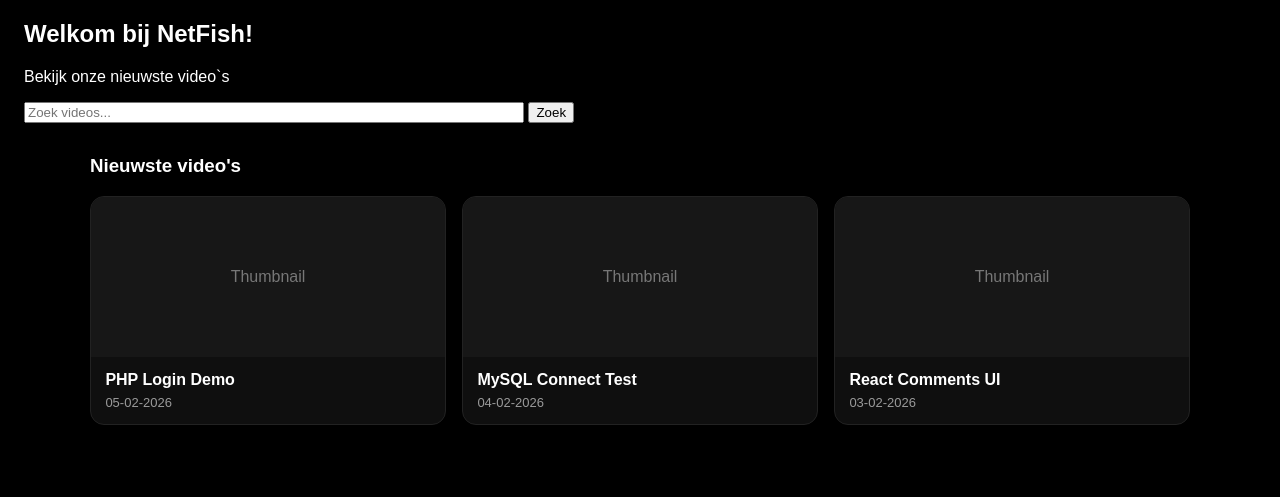
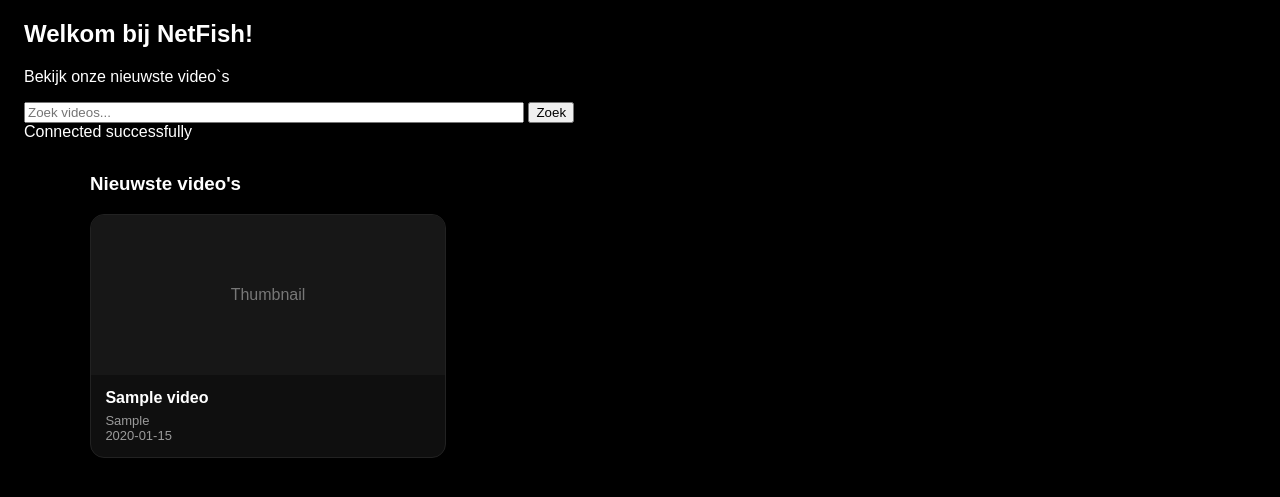
Before and after one commit to DarkGuardianMT/video-streaming-platform, a PHP site: page /video-streaming-platform/index.php in a window 1280 px wide. Shown: the part 74-571 px from the top of the page. Run offline with PHP 8.4, Linux system fonts and the light colour scheme; tables that the repository leaves empty or names only in its code hold one stand-in row (values such as "Sample post").

Commit message:
Database connection test + show videos on homepage

```diff
--- a/index.php
+++ b/index.php
@@ -12,30 +12,71 @@ include __DIR__ . '/includes/header.php';
     <button type="submit" id="zoekButton">Zoek</button>
   </form>
 
+
+
   <?php
-  $videos = [
-    ["id" => 1, "title" => "PHP Login Demo", "date" => "05-02-2026"],
-    ["id" => 2, "title" => "MySQL Connect Test", "date" => "04-02-2026"],
-    ["id" => 3, "title" => "React Comments UI", "date" => "03-02-2026"],
-  ];
+    $servername = "localhost";
+    $username = "root";
+    $password = "";
+    $dbname = "netfish";
+
+    try{
+    $pdo = new PDO('mysql:host=localhost;dbname=netfish', 'root', '');
+        // set the PDO error mode to exception
+      $pdo->setAttribute(PDO::ATTR_ERRMODE, PDO::ERRMODE_EXCEPTION);
+      echo "Connected successfully";
+      } catch(PDOException $e) {
+      echo "Connection failed: " . $e->getMessage();
+    }
   ?>
 
+  <?php
+
+  $videos = [];
+
+  try {
+    $sql = "SELECT id, title, category, video_path, created_at FROM videos";
+    $result = $pdo->query($sql);
+
+    if ($result->rowCount() > 0) {
+
+      while ($row = $result->fetch(PDO::FETCH_ASSOC)) {
+        $videos[] = $row;
+      }
+
+    } else {
+      echo "No videos found.";
+    }
+
+  } catch(PDOException $e) {
+    echo "Error: " . $e->getMessage();
+  }
+  ?>
+
+  <?php if (!empty($videos)): ?>
   <section class="videos">
     <h3>Nieuwste video's</h3>
 
     <div class="video-grid">
       <?php foreach ($videos as $v): ?>
-        <a class="video-card" href="/video-streaming-platform/pages/video.php?id=<?php echo urlencode($v["id"]); ?>">
-
+        <a class="video-card" href="/video-streaming-platform/pages/video.php?id=<?php echo (int)$v["id"]; ?>">
           <div class="thumb">Thumbnail</div>
           <div class="info">
             <h4><?php echo htmlspecialchars($v["title"]); ?></h4>
-            <p><?php echo htmlspecialchars($v["date"]); ?></p>
+            <p><?php echo htmlspecialchars($v["category"]);?></p>
+            <p><?php echo htmlspecialchars(substr($v["created_at"], 0, 10)); ?></p>
           </div>
         </a>
       <?php endforeach; ?>
     </div>
   </section>
-</div>
+  <?php endif; ?>
+
+
+
+
+
+
+
 
 <?php include __DIR__ . '/includes/footer.php'; ?>
```
